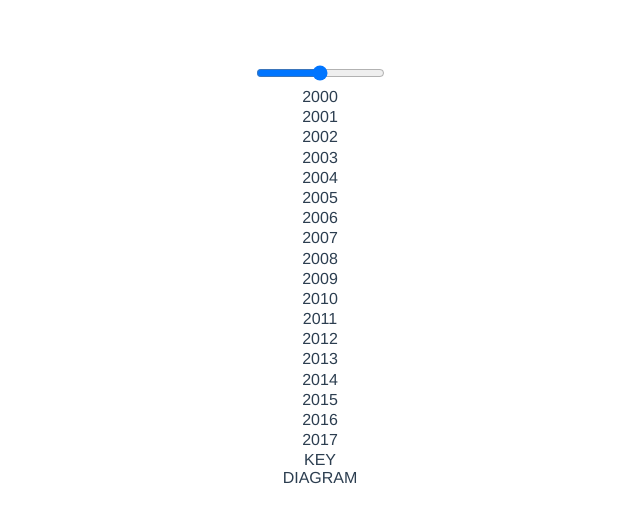
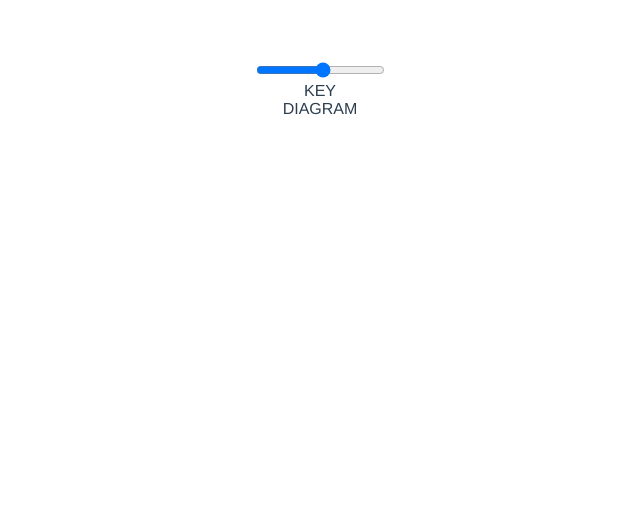
Before and after one commit to visualengineers/infovis-d3, a Vue app: page / in a window 1280 px wide. Shown: the top 522 px of the page, without its empty margins (320-960 px from the left). Built offline with nearby package versions, Linux system fonts and the light colour scheme.

Commit message:
Implement slider component

```diff
--- a/src/components/Timeline.vue
+++ b/src/components/Timeline.vue
@@ -1,10 +1,6 @@
 <template>
     <div v-if="years">
-        <input @change="$emit('change', $event.target.value)" type="range" list="steps">
-
-        <datalist id="steps" style="display: inline">
-            <option v-for="year in sortedYears" :value="year" :label="year"></option>
-        </datalist>
+        <label>{{value}} <input @change="$emit('change', $event.target.value)" type="range" :min="minYear" :max="maxYear" step="1" v-model="value"></label>
     </div>
 </template>
 
@@ -14,14 +10,26 @@
 
   @Component({
     props: {
-      years: Array as number[],
-    }
+      years: Array as new () => number[],
+    },
   })
   export default class Timeline extends Vue {
     public years?: number[];
+    public value: number | null = this.minYear;
 
-    get sortedYears(): number[] {
-      return (this.years || []).sort();
+
+    get minYear(): number | null {
+      if (!this.years || this.years.length === 0) {
+        return null;
+      }
+      return Math.min(...this.years);
+    }
+
+    get maxYear(): number | null {
+      if (!this.years || this.years.length === 0) {
+        return null;
+      }
+      return Math.max(...this.years);
     }
   }
 </script>
--- a/src/components/Visualization.vue
+++ b/src/components/Visualization.vue
@@ -29,8 +29,8 @@
   })
   export default class Visualization extends Vue {
     public dataProvider: DataProvider | null = null;
+    public selectedYear: string | null = null;
     private selectedArea: string | null = 'Germany';
-    public selectedYear: string | null = null;
 
     public async created() {
       this.dataProvider = await DataProvider.loadJSON();
```
